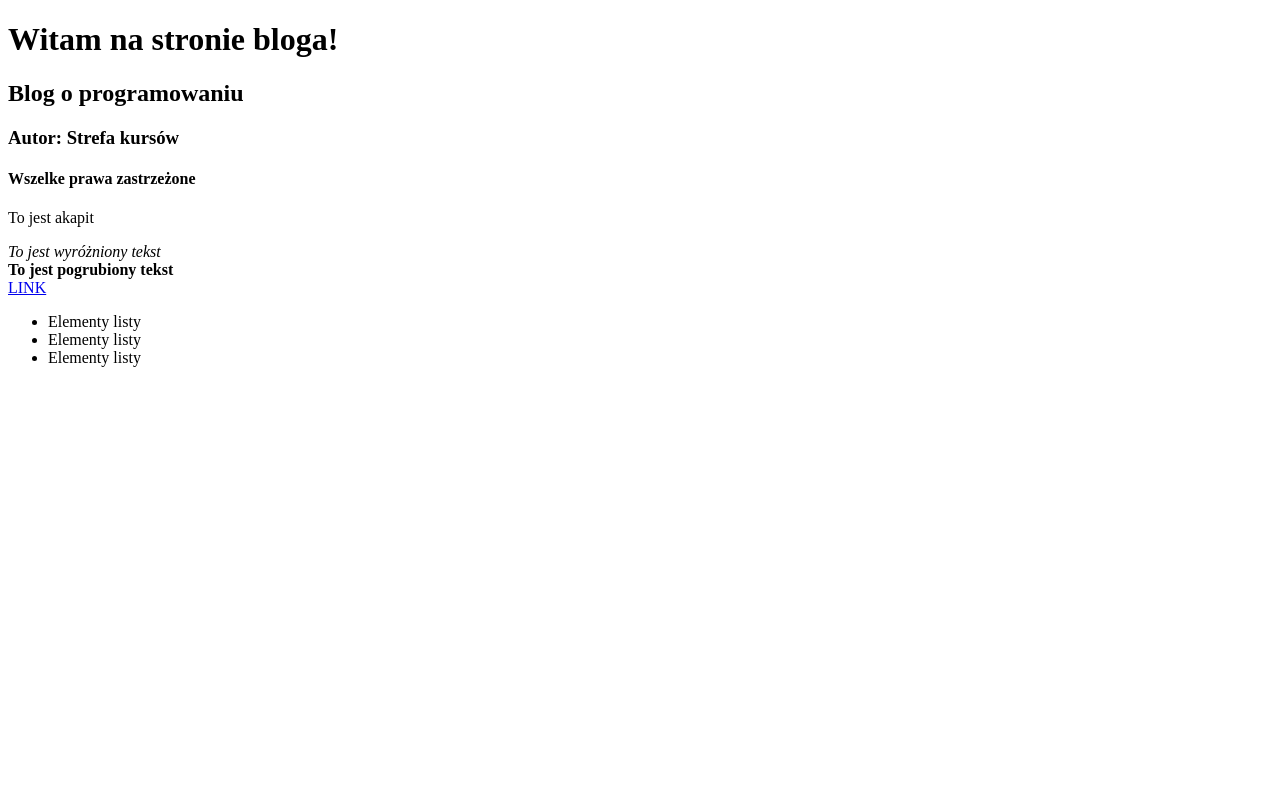
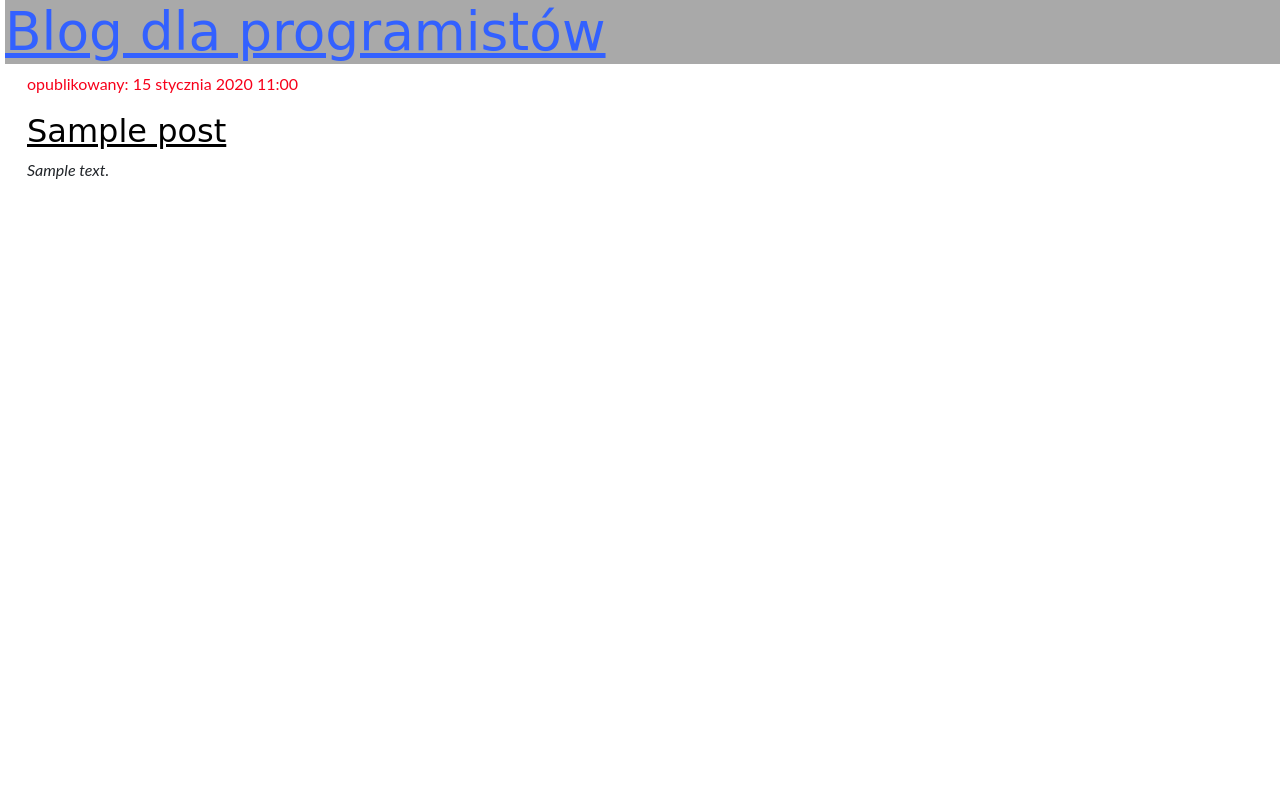
Before and after one commit to MLisu17/djangoblog3, a Django app: page / in a window 1280 px wide. Run offline with Django 5.2, Linux system fonts and the light colour scheme; tables that the repository leaves empty hold one stand-in row (values such as "Sample post").

Commit message:
Dodanie nowych plików oraz szablonu HTML

```diff
--- a/blog3/models.py
+++ b/blog3/models.py
@@ -6,7 +6,7 @@ class Post(models.Model):
     author=models.ForeignKey('auth.User',on_delete=models.CASCADE)
     title=models.CharField(max_length=200)
     text=models.TextField()
-    creted_date=models.DateTimeField(default=timezone.now)
+    created_date=models.DateTimeField(default=timezone.now)
     publish_date=models.DateTimeField(blank=True,null=True)
 
     def publish(self):
--- /dev/null
+++ b/blog3/static/css/blog3.css
@@ -0,0 +1,50 @@
+h1 a{
+    color:#3361ff;
+}
+h2 a{
+color:#000000;
+}
+
+body {
+    padding-left:5px;
+    font-family: "Lato", sans-serif;
+    font-weight: 400;
+}
+
+.page-header{
+    background-color: #A9A9A9;
+    margin-top: 0,
+    padding: 20px 20px 20px 40px;
+
+}
+.page-header h1{
+    font-size: 40pt;
+}
+
+.data{
+color: #f7001a
+}
+
+.content{
+margin-left: 10px;
+}
+
+h1,h2,h3,h4 {
+font-family: 'Lobster', cursive;
+}
+
+.post-form textarea, .post-form input{
+    widht: 100%;
+}
+
+.post {
+    margin-bottom: 50px;
+}
+
+.Tytuł-posta{
+    color: #000000;
+}
+
+.blog-tytul{
+    color: #cd00ff
+}
--- /dev/null
+++ b/blog3/templates/blog3/base.html
@@ -0,0 +1,26 @@
+{%load static%}
+    <html lang="pl">
+        <head>
+            <meta charset="UTF-8">
+            <title>Blog dla programistów</title>
+            <link href="https://cdn.jsdelivr.net/npm/bootstrap@5.3.0/dist/css/bootstrap.min.css" rel="stylesheet">
+            <script src="https://cdn.jsdelivr.net/npm/bootstrap@5.3.0/dist/js/bootstrap.bundle.min.js"></script>
+
+
+            <link rel="stylesheet" href="{% static 'css/blog3.css' %}">
+        </head>
+<body>
+<div class="page-header">
+  <h1><a href="/">Blog dla programistów </a></h1>
+</div>
+<div class="content container">
+     <div class="row">
+       <div class="col-md-8">
+         {% block content %}
+         {% endblock %}
+       </div>
+     </div>
+</div>
+</body>
+
+</html>
--- a/blog3/templates/blog3/post_list.html
+++ b/blog3/templates/blog3/post_list.html
@@ -1,29 +1,15 @@
-<!DOCTYPE html>
-    <html lang="pl">
-        <head>
-            <meta charset="UTF-8">
-            <title>Blog dla programistów</title>
-        </head>
-<body>
-    <div>
-        <h1>Witam na stronie bloga!</h1>
-        <h2>Blog o programowaniu</h2>
-        <h3>Autor: Strefa kursów</h3>
-        <h4>Wszelke prawa zastrzeżone</h4>
+    {% extends 'blog3/base.html'%}
+
+    {% block content %}
+{% for post in posts%}
+        <div class="post">
+            <div class="data">
+            <p>opublikowany: {{post.publish_date}}</p>
+            </div>
+    <div class="Tytuł-posta">
+    <h2><a href="{% url 'post_detail' pk=post.pk %}">{{post.title}}</a></h2>
     </div>
-    <div>
-        <p>To jest akapit</p>
-        <em>To jest wyróżniony tekst</em><br>
-        <strong>To jest pogrubiony tekst</strong><br>
-        <a href="https://strefakursow.pl">LINK</a>
+    <em>{{post.text|linebreaksbr}}</em>
     </div>
-    <div>
-        <ul>
-        <li>Elementy listy</li>
-        <li>Elementy listy</li>
-        <li>Elementy listy</li>
-        </ul>
-    </div>
-</body>
-
-</html>
+    {%endfor%}
+{% endblock %}
--- a/blog3/urls.py
+++ b/blog3/urls.py
@@ -3,4 +3,5 @@ from . import views
 
 urlpatterns=[
     path('',views.post_list, name='post_list'),
+    path('post/<int:pk>/', views.post_detail, name='post_detail'),
 ]
--- a/blog3/views.py
+++ b/blog3/views.py
@@ -1,5 +1,12 @@
-from django.shortcuts import render
+from django.shortcuts import render, get_object_or_404
+from .models import Post
+from django.utils import timezone
 
 #Stworzyliśmy funkcje która pobiera (request) i zwraca (return) wartość wywołaną innej funkcji (render) która złoży w całość nasz szablon HTML
 def post_list(request):
-    return render(request,'blog3/post_list.html',{})
+    posts=Post.objects.filter(publish_date__lte=timezone.now()).order_by('publish_date')
+    return render(request,'blog3/post_list.html',{'posts':posts})
+
+def post_detail(request,pk):
+    post=get_object_or_404(Post,pk=pk)
+    return render(request,'blog3/post_detail.html',{'post':post})
--- a/mysite3/urls.py
+++ b/mysite3/urls.py
@@ -12,7 +12,7 @@ Class-based views
     2. Add a URL to urlpatterns:  path('', Home.as_view(), name='home')
 Including another URLconf
     1. Import the include() function: from django.urls import include, path
-    2. Add a URL to urlpatterns:  path('blog/', include('blog.urls'))
+    2. Add a URL to urlpatterns:  path('blog3/', include('blog3.urls'))
 """
 from django.contrib import admin
 from django.urls import path,include
```
Also changed, not shown: blog3/templates/blog3/post_detail.html (added, +13 -0 lines).
